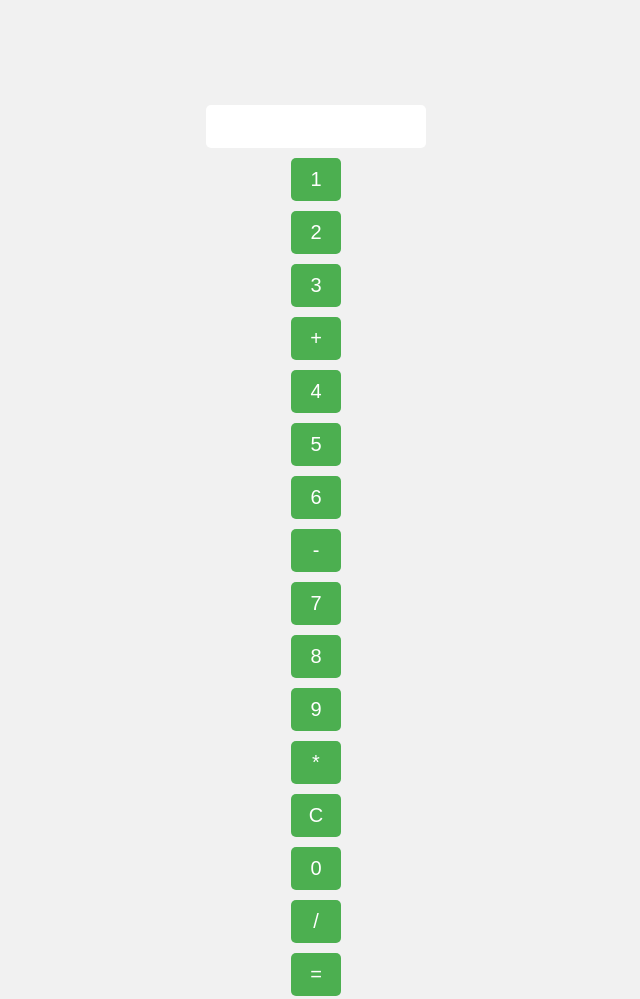
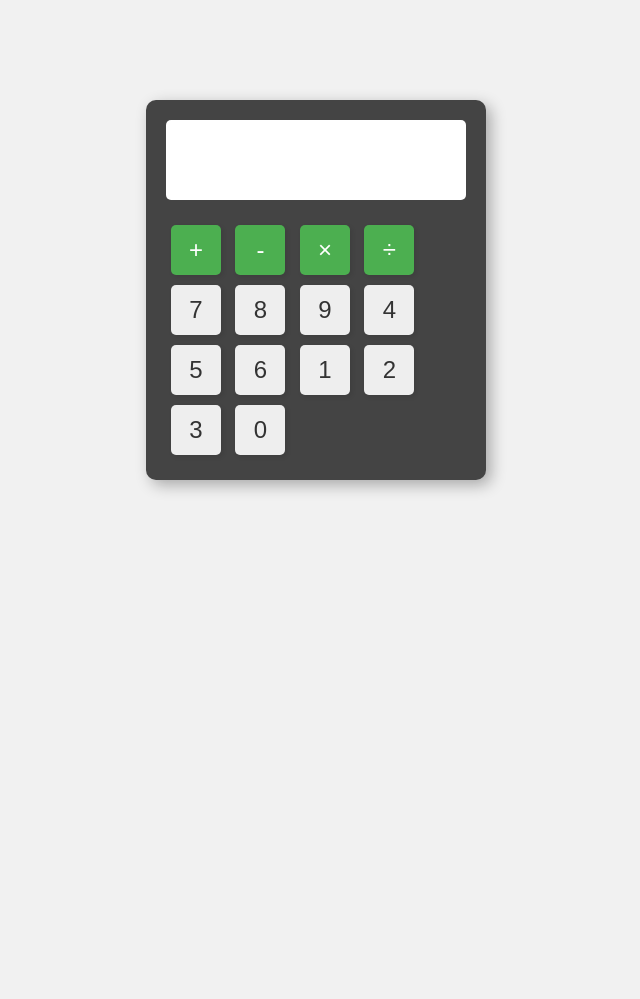
Before and after one commit to ahsankathoria/calculator, a plain HTML site: page index.html in a window 1280 px wide. Shown: the whole page, without its empty margins (324-964 px from the left). After the commit the page ends 800 px from the top, so only its background shows below. Drawn offline with Linux system fonts and the light colour scheme.

Commit message:
Update index.html

```diff
--- a/index.html
+++ b/index.html
@@ -7,57 +7,78 @@
 			margin: 0;
 			padding: 0;
 			background-color: #f1f1f1;
+			font-family: Arial, sans-serif;
 		}
 		.calculator {
-			display: flex;
-			flex-direction: column;
-			align-items: center;
-			margin-top: 100px;
+			width: 300px;
+			margin: 100px auto;
+			background-color: #444;
+			padding: 20px;
+			box-shadow: 5px 5px 15px rgba(0, 0, 0, 0.3);
+			border-radius: 10px;
 		}
-		input[type="text"] {
+		.display {
+			background-color: #fff;
+			padding: 10px;
+			height: 60px;
+			text-align: right;
+			font-size: 28px;
+			border-radius: 5px;
+			margin-bottom: 20px;
+		}
+		.button {
 			padding: 10px;
 			margin: 5px;
 			border: none;
 			border-radius: 5px;
-			width: 200px;
-			text-align: right;
-			font-size: 20px;
+			background-color: #eee;
+			color: #333;
+			width: 50px;
+			height: 50px;
+			font-size: 24px;
+			cursor: pointer;
+			box-shadow: 2px 2px 5px rgba(0, 0, 0, 0.1);
+			transition: all 0.2s ease-in-out;
 		}
-		input[type="button"] {
-			padding: 10px;
-			margin: 5px;
-			border: none;
-			border-radius: 5px;
+		.button:hover {
+			background-color: #ccc;
+			box-shadow: 3px 3px 7px rgba(0, 0, 0, 0.2);
+		}
+		.button:active {
+			box-shadow: none;
+			transform: translateY(2px);
+		}
+		.button.operator {
 			background-color: #4CAF50;
-			color: white;
-			width: 50px;
-			font-size: 20px;
-			cursor: pointer;
+			color: #fff;
 		}
-		input[type="button"]:hover {
+		.button.operator:hover {
 			background-color: #3e8e41;
+		}
+		.button.clear {
+			background-color: #f44336;
+			color: #fff;
+		}
+		.button.clear:hover {
+			background-color: #d32f2f;
 		}
 	</style>
 </head>
 <body>
 	<div class="calculator">
-		<input type="text" id="result" readonly>
-		<input type="button" value="1" onclick="document.getElementById('result').value += '1'">
-		<input type="button" value="2" onclick="document.getElementById('result').value += '2'">
-		<input type="button" value="3" onclick="document.getElementById('result').value += '3'">
-		<input type="button" value="+" onclick="document.getElementById('result').value += '+'">
-		<input type="button" value="4" onclick="document.getElementById('result').value += '4'">
-		<input type="button" value="5" onclick="document.getElementById('result').value += '5'">
-		<input type="button" value="6" onclick="document.getElementById('result').value += '6'">
-		<input type="button" value="-" onclick="document.getElementById('result').value += '-'">
-		<input type="button" value="7" onclick="document.getElementById('result').value += '7'">
-		<input type="button" value="8" onclick="document.getElementById('result').value += '8'">
-		<input type="button" value="9" onclick="document.getElementById('result').value += '9'">
-		<input type="button" value="*" onclick="document.getElementById('result').value += '*'">
-		<input type="button" value="C" onclick="document.getElementById('result').value = ''">
-		<input type="button" value="0" onclick="document.getElementById('result').value += '0'">
-		<input type="button" value="/" onclick="document.getElementById('result').value += '/'">
-		<input type="button" value="=" onclick="document.getElementById('result').value = eval(document.getElementById('result').value)">
-	</div>
-</body>
-</html>
+		<div class="display" id="result"></div>
+		<button class="button operator" onclick="append('+')">+</button>
+		<button class="button operator" onclick="append('-')">-</button>
+		<button class="button operator" onclick="append('*')">&times;</button>
+		<button class="button operator" onclick="append('/')">&divide;</button>
+		<button class="button" onclick="append('7')">7</button>
+		<button class="button" onclick="append('8')">8</button>
+		<button class="button" onclick="append('9')">9</button>
+		<button class="button" onclick="append('4')">4</button>
+		<button class="button" onclick="append('5')">5</button>
+		<button class="button" onclick="append('6')">6</button>
+		<button class="button" onclick="append('1')">1</button>
+		<button class="button" onclick="append('2')">2</button>
+		<button class="button" onclick="append('3')">3</button>
+		<button class="button" onclick="append('0')">0</button>
+		<button
```
